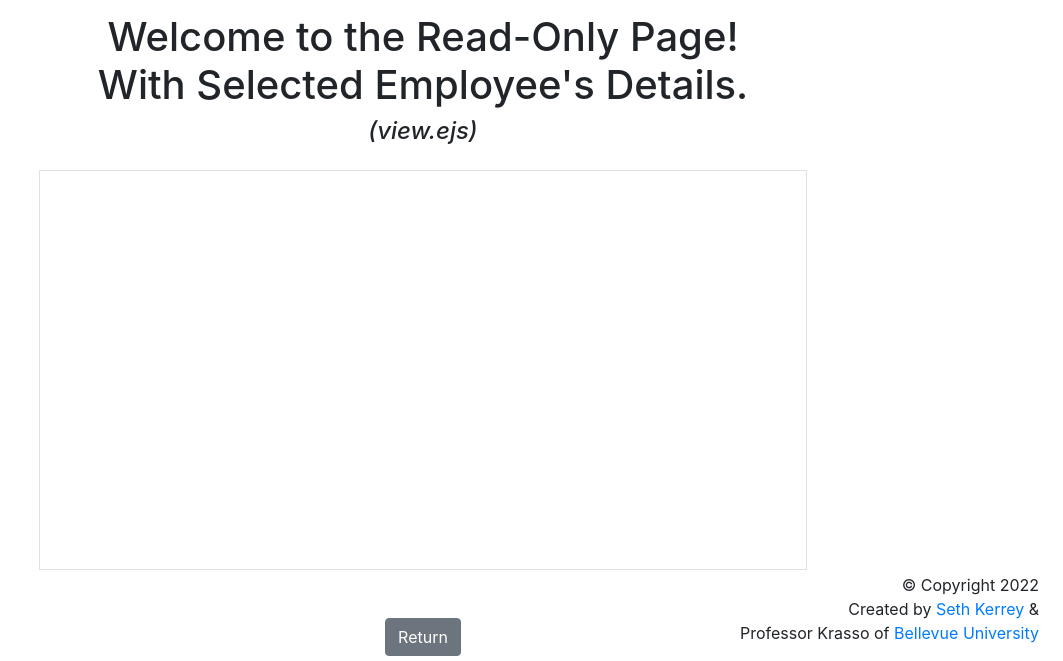
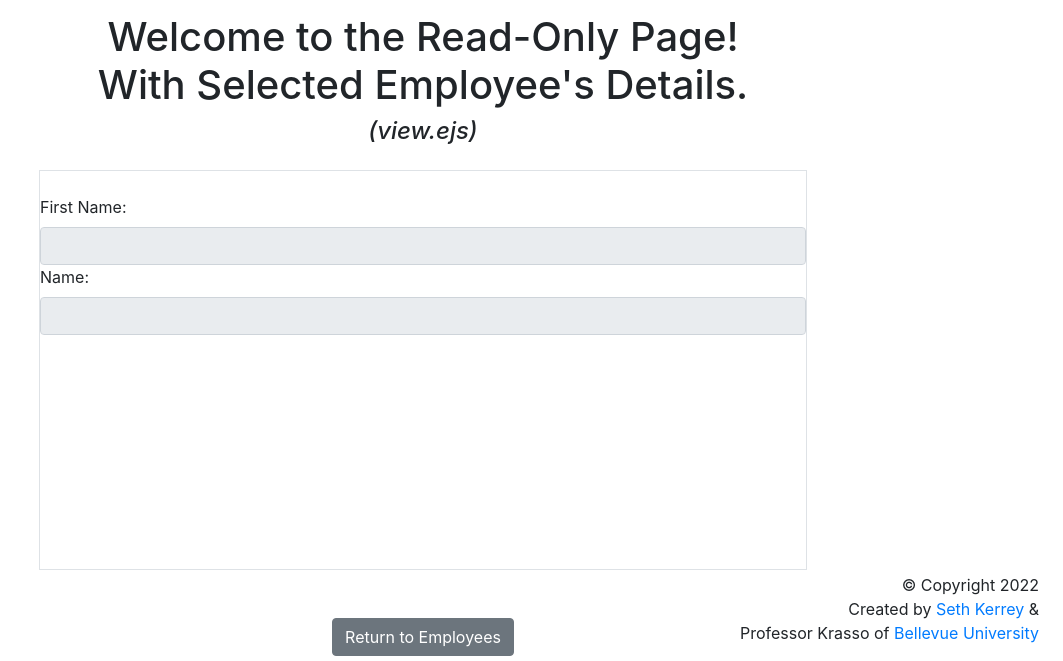
Before and after one commit to skerrey/web-340, a Node server app: template ems/views/view.ejs in a window 1280 px wide. Shown: the part 139-800 px from the top of the page, without its empty margins (217-1280 px from the left). Run offline with Node 20, Linux system fonts and the light colour scheme; the template is opened without the code that fills it, so the values that code supplies are empty; some libraries are stand-ins or nearby versions.

Commit message:
assignment 9.2

```diff
--- a/ems/app.js
+++ b/ems/app.js
@@ -90,32 +90,22 @@ app.get("/list", function(req, res) { // list.ejs
     });
 });
 
-app.get("/view", function (req, res) { // view.ejs
-    res.render("view", {
-        title: "View Employee Records",
+app.get("/view/:queryName", function(req, res) { // view.ejs
+    var queryName = req.params.queryName;
+
+    Employee.find({"firstName": queryName}, function(error, employees) {
+        if (error) throw error;
+        console.log(employees);
+        if (employees.length > 0) {
+            res.render("view", {
+            title: "Employee Records",
+            employee: employees
+            })
+            } else {
+                res.redirect('/list');
+            }
     });
 });
-
-// app.get("/view/:queryName", function(req, res) { // view.ejs
-//     const queryName = req.params['queryName'];
-
-//     Employee.find({"First Name": queryName}, function(err, employees) {
-//         if (err) {
-//             console.log(err);
-//             throw err;
-//         } else {
-//             console.log(employees);
-//             if (employees.length > 0) {
-//                 res.render("view", {
-//                 title: 'View Employee Records',
-//                 employee: employees
-//                 })
-//             } else {
-//                 res.redirect('/');
-//             }
-//         }
-//     })
-// });
 
 
 
--- a/ems/views/list.ejs
+++ b/ems/views/list.ejs
@@ -35,8 +35,9 @@ Tabular view of employee records -->
                     <table class="table table‐hover">
                         <thead class="thead‐dark">
                             <tr>
-                                <th>First    Name</th>
+                                <th>First Name</th>
                                 <th>Last Name</th>
+                                <th>Functions</th>
                             </tr>
                         </thead>
                         <tbody>
@@ -44,6 +45,7 @@ Tabular view of employee records -->
                             <tr>
                                 <td><%= entry.firstName %></td>
                                 <td><%= entry.lastName %></td>
+                                <td><a href="/view/<%= entry.firstName %>">VIEW</a></td>
                             </tr>
                         </tbody>
                         <% }) %>
--- a/ems/views/view.ejs
+++ b/ems/views/view.ejs
@@ -29,13 +29,21 @@ Read-only page with the selected employee’s details -->
         <div class="d-flex justify-content-center pt-3 pb-5">
             <div class="border pb-5" style="width:60%;height:400px;">
 
+                <div class="for-group">
+                    <label for="txtName"></label>
+                </div>
 
-
+                <div class="form-group">
+                    <label for="txtFirstName">First Name:</label>
+                    <input type="text" id="txtFirstName" class="form-control" readonly value="<%= employee[0].firstName %>" name="txtFirstName"/>
+                    <label for="txtLastName">Name:</label>
+                    <input type="text" id="txtLastName" class="form-control" readonly value="<%= employee[0].lastName %>" name="txtLastName"/>
+                </div>
             </div>
         </div>
 
         <div class="text-center">
-            <a class="btn btn-secondary" href="/" role="button">Return</a>
+            <a class="btn btn-secondary" href="/list" role="button">Return to Employees</a>
         </div>
 
         <%- include("footer") %> <!-- footer.ejs -->
```
